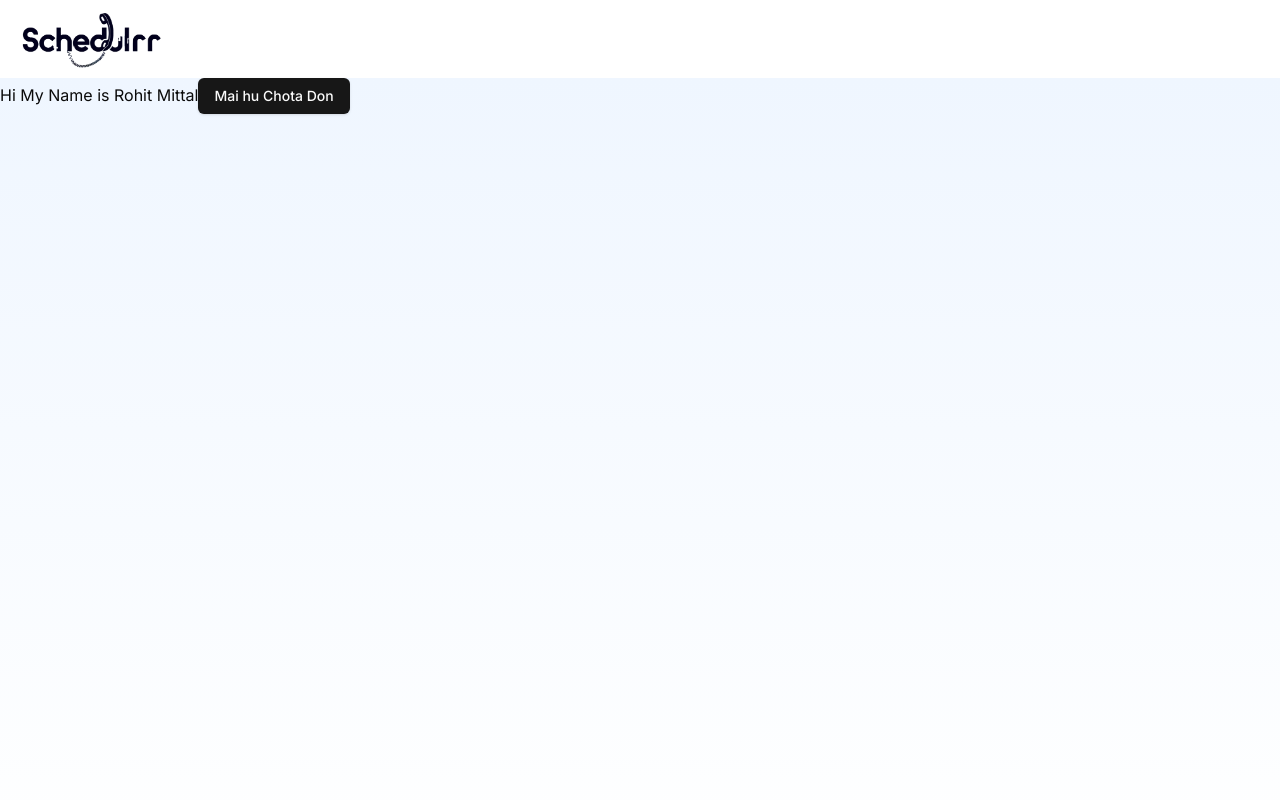
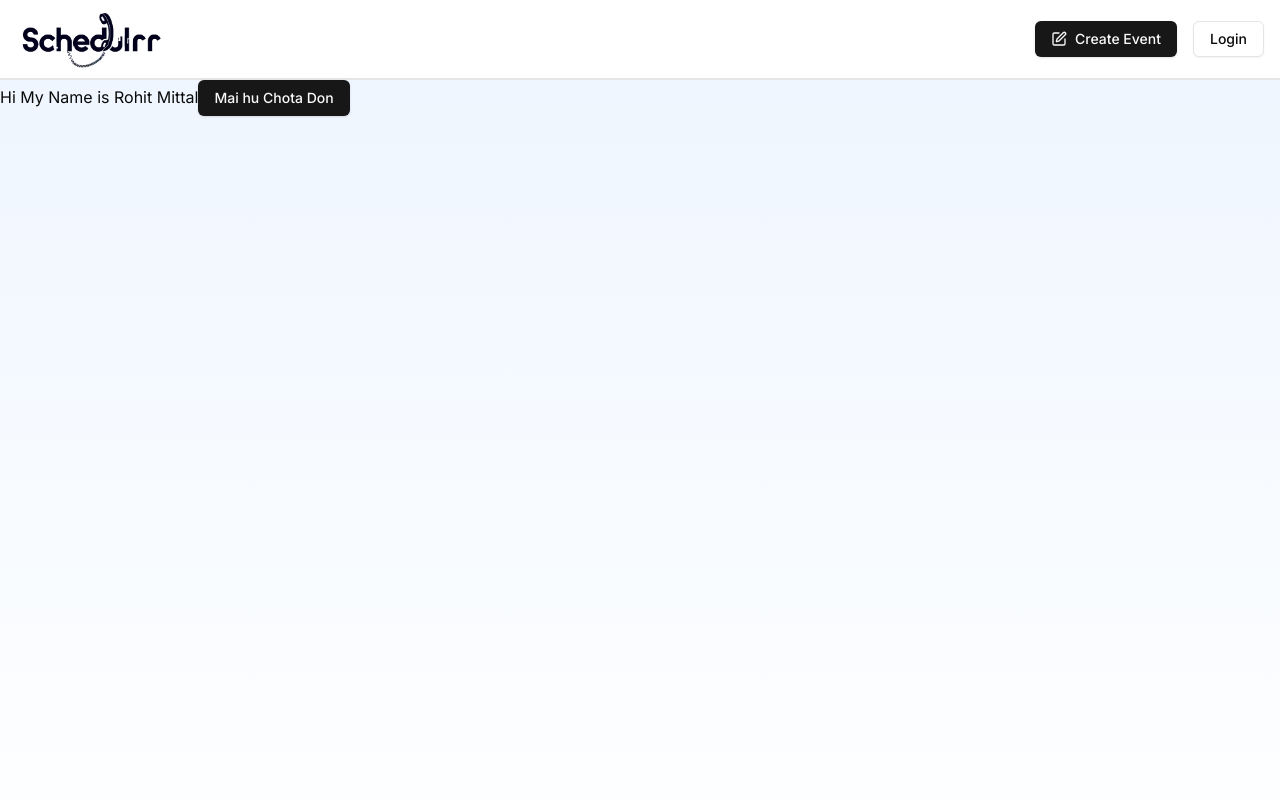
Before and after one commit to Rohit8008/scheduler, a Next.js app: page / in a window 1280 px wide. Shown: the top 800 px of the page. Built offline with nearby package versions, Linux system fonts and the light colour scheme.

Commit message:
completed header frontend

```diff
--- a/components/header.jsx
+++ b/components/header.jsx
@@ -1,14 +1,24 @@
 import Image from "next/image";
 import Link from "next/link";
 import React from "react";
+import { Button } from "./ui/button";
+import { PenBox } from "lucide-react";
 
 const Header = () => {
   return (
-    <nav className="mx-auto py-2 px-4 flex justify-between">
+    <nav className="mx-auto py-2 px-4 flex justify-between items-center shadow-md border-b-2">
       <Link href={"/"} className="flex items-center">
         <Image src="/logo.png" alt="Scheduler logo" width="150" height="60" />
       </Link>
+
+      <div className="flex items-center gap-4">
+        <Link href="/events?create=true">
+            <Button className="flex items-center gap-2"> <PenBox size={18}/> Create Event</Button>
+        </Link>
+        <Button variant="outline">Login</Button>
+      </div>
     </nav>
+
   );
 };
 
```
